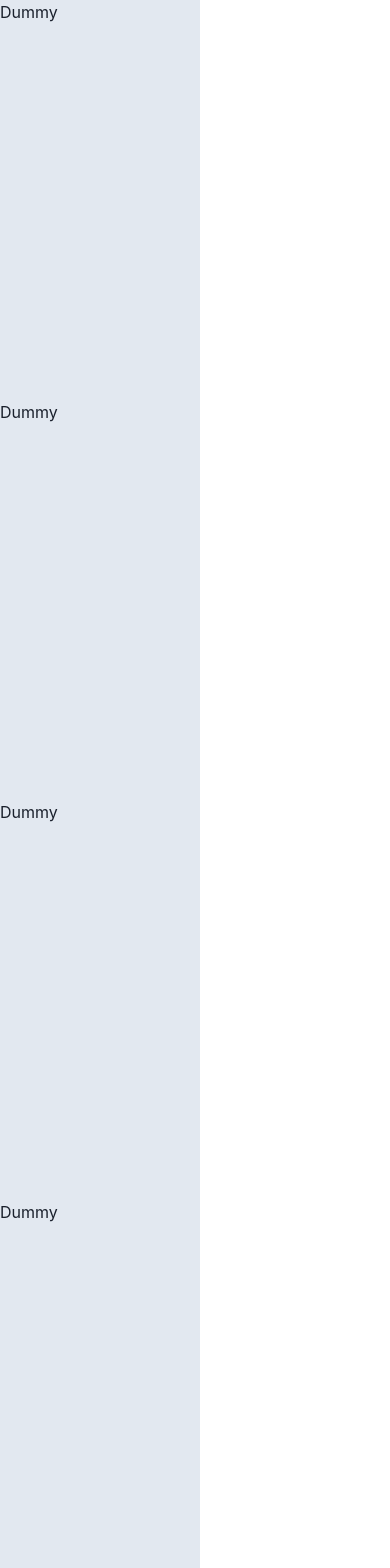
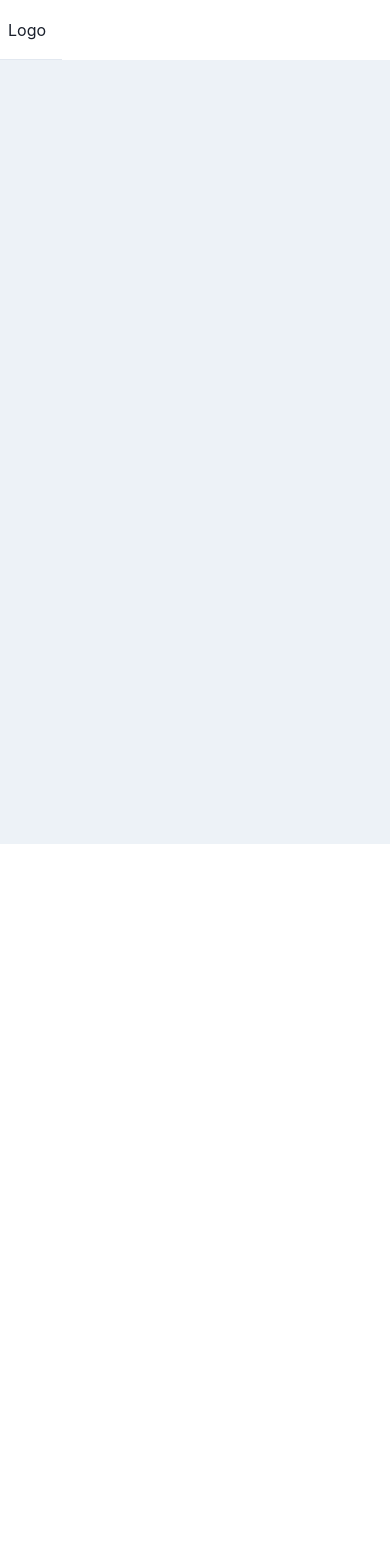
Before and after one commit to yuta4j1/form-template, a React (Vite) app: page /confirm-layout in a window 390 px wide. Shown: the top 1568 px of the page. After the commit the page ends 844 px from the top, so only its background shows below. Built offline with nearby package versions, Linux system fonts and the light colour scheme.

Commit message:
responsive

```diff
--- /dev/null
+++ b/src/components/common/form-card.tsx
@@ -0,0 +1,12 @@
+import React from "react"
+import { Box } from "@chakra-ui/react"
+
+const FormCard: React.FC<{}> = ({ children }) => {
+  return (
+    <Box bgColor="white" borderRadius={8} px={16} py={8}>
+      {children}
+    </Box>
+  )
+}
+
+export default FormCard
--- a/src/components/common/header.tsx
+++ b/src/components/common/header.tsx
@@ -3,20 +3,13 @@ import {
   Box,
   Flex,
   Text,
-  IconButton,
   useColorModeValue,
   useBreakpointValue,
-  useDisclosure,
-  Slide,
 } from "@chakra-ui/react"
 
-import { HamburgerIcon, CloseIcon } from "@chakra-ui/icons"
-
-const Header: React.VFC<{ isHeaderShow: boolean }> = ({ isHeaderShow }) => {
-  const { isOpen, onToggle } = useDisclosure()
+const Header: React.VFC<{}> = ({}) => {
   return (
-    <Slide direction="top" in={isHeaderShow} style={{ zIndex: 10 }}>
-      <Box>
+    <Box position={"fixed"} zIndex={2}>
       <Flex
         bg={useColorModeValue("white", "gray.800")}
         color={useColorModeValue("gray.600", "white")}
@@ -33,20 +26,7 @@ const Header: React.VFC<{ isHeaderShow: boolean }> = ({ isHeaderShow }) => {
           flex={{ base: 1, md: "auto" }}
           ml={{ base: -2 }}
           display={{ base: "flex", md: "none" }}
-          >
-            <IconButton
-              onClick={onToggle}
-              icon={
-                isOpen ? (
-                  <CloseIcon w={3} h={3} />
-                ) : (
-                  <HamburgerIcon w={5} h={5} />
-                )
-              }
-              variant={"ghost"}
-              aria-label={"Toggle Navigation"}
-            />
-          </Flex>
+        ></Flex>
         <Flex flex={{ base: 1 }} justify={{ base: "center", md: "start" }}>
           <Text
             textAlign={useBreakpointValue({ base: "center", md: "left" })}
@@ -58,7 +38,6 @@ const Header: React.VFC<{ isHeaderShow: boolean }> = ({ isHeaderShow }) => {
         </Flex>
       </Flex>
     </Box>
-    </Slide>
   )
 }
 
--- a/src/layout/index.tsx
+++ b/src/layout/index.tsx
@@ -2,48 +2,12 @@ import React, { useEffect, useRef, useCallback, useState } from "react"
 import { Box } from "@chakra-ui/react"
 import Header from "../components/common/header"
 
-const Layout: React.VFC<{}> = ({}) => {
-  const currentYPosition = useRef<number>(0)
-  const [isHeaderShow, setIsHeaderShow] = useState(true)
-  const onScroll = useCallback((ev: Event) => {
-    const top = window.scrollY
-    if (top < currentYPosition.current) {
-      console.log("scroll to Top!")
-      if (top > 60) {
-        setIsHeaderShow(true)
-      }
-    } else {
-      console.log("scroll to Bottom!")
-      if (top > 60) {
-        setIsHeaderShow(false)
-      }
-    }
-    currentYPosition.current = top
-  }, [isHeaderShow, setIsHeaderShow])
-  useEffect(() => {
-    document.addEventListener("scroll", onScroll)
-
-    return () => {
-      document.removeEventListener("scroll", onScroll)
-    }
-  }, [])
+const Layout: React.FC<{}> = ({ children }) => {
   return (
     <Box>
-      <Header isHeaderShow={isHeaderShow} />
-      <Box>
-        <Box w={200} h={400} bg={"gray.200"}>
-          Dummy
-        </Box>
-        <Box w={200} h={400} bg={"gray.200"}>
-          Dummy
-        </Box>
-        <Box w={200} h={400} bg={"gray.200"}>
-          Dummy
-        </Box>
-        <Box w={200} h={400} bg={"gray.200"}>
-          Dummy
-        </Box>
-      </Box>
+      <Header />
+      <Box minH={"60px"}></Box>
+      <Box minH={"calc(100vh - 60px)"} bgColor={"gray.100"}>{children}</Box>
     </Box>
   )
 }
--- a/src/pages/form1.tsx
+++ b/src/pages/form1.tsx
@@ -4,11 +4,16 @@ import {
   FormErrorMessage,
   FormLabel,
   Input,
+  Flex,
+  Spacer,
+  Box,
 } from "@chakra-ui/react"
 import { useForm } from "react-hook-form"
 import { useNavigate } from "react-router-dom"
 import { form1Update } from "../redux/reducers/formData"
 import { useAppDispatch } from "../redux/hooks"
+import Layout from "../layout"
+import FormCard from "../components/common/form-card"
 
 type Form1DataType = {
   firstName: string
@@ -31,8 +36,12 @@ export const Form1: React.VFC<{
   }
 
   return (
-    <div>
+    <Layout>
+      <Flex justify={"center"}>
+        <Box w={{ sm: "60%", base: "95%" }}>
           <form onSubmit={handleSubmit(onSubmit)}>
+            <Spacer h={8} />
+            <FormCard>
               <FormControl isInvalid={!!errors.firstName}>
                 <FormLabel htmlFor="firstName">FirstName</FormLabel>
                 <Input
@@ -43,17 +52,26 @@ export const Form1: React.VFC<{
                   <FormErrorMessage>FirstNameは必須入力です。</FormErrorMessage>
                 )}
               </FormControl>
-
+            </FormCard>
+            <Spacer h={8} />
+            <FormCard>
               <FormControl isInvalid={!!errors.lastName}>
                 <FormLabel htmlFor="lastName">LastName</FormLabel>
-          <Input id="lastName" {...register("lastName", { required: true })} />
+                <Input
+                  id="lastName"
+                  {...register("lastName", { required: true })}
+                />
                 {errors.lastName && errors.lastName.type === "required" && (
                   <FormErrorMessage>LastNameは必須入力です。</FormErrorMessage>
                 )}
               </FormControl>
+            </FormCard>
+            <Spacer h={8} />
             <Input type="submit" value="次の画面へ" />
           </form>
-    </div>
+        </Box>
+      </Flex>
+    </Layout>
   )
 }
 
```
Lines whose indentation alone changed are shown as unchanged.
